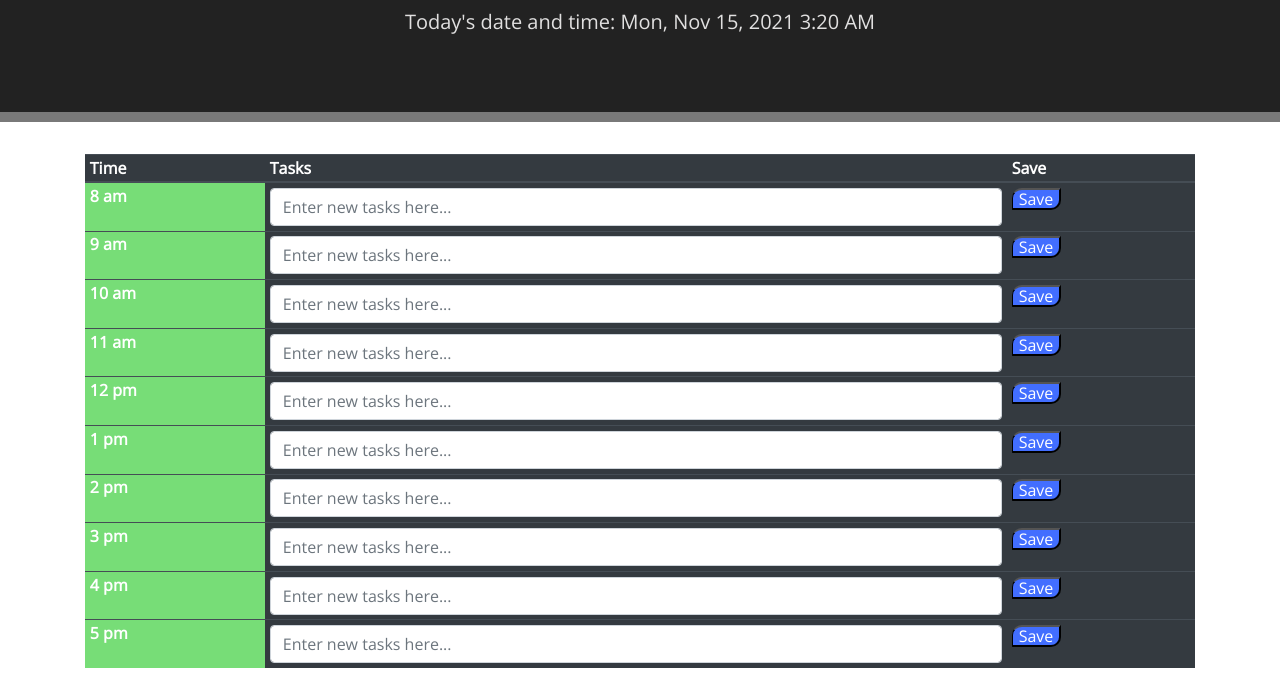
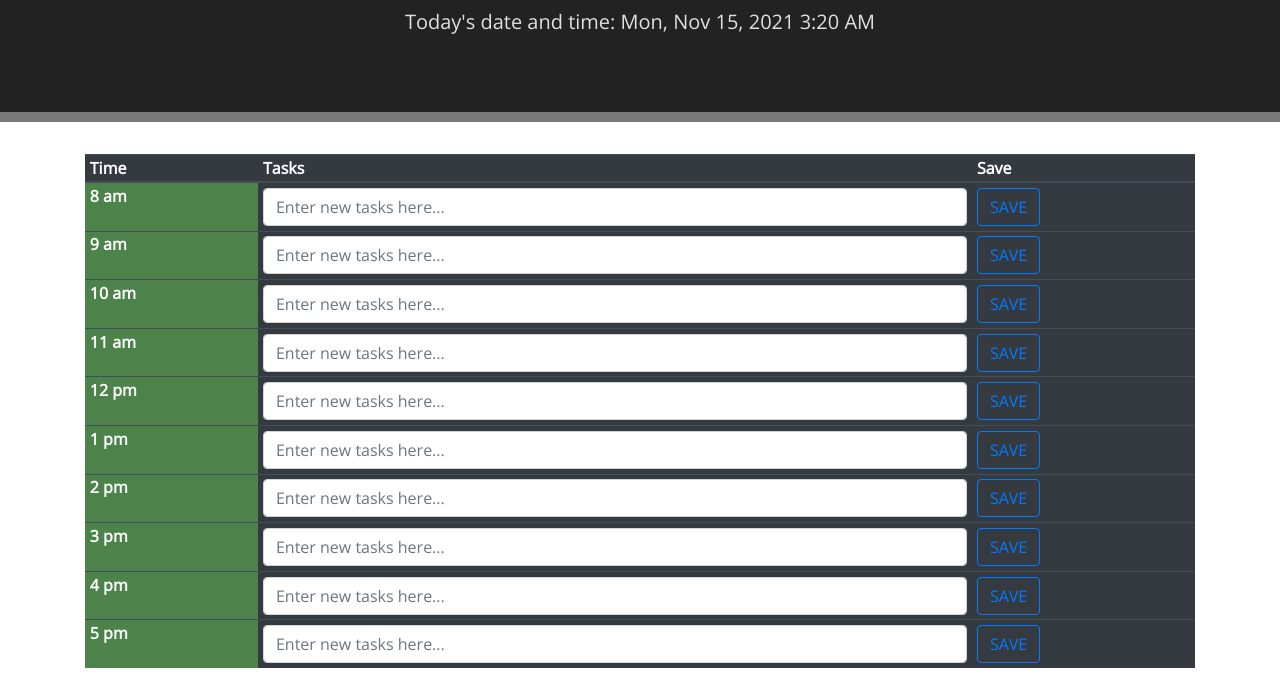
Before and after one commit to elliscj/hw5-dayplanner, a plain HTML site: page index2.html in a window 1280 px wide. Shown: the part 182-866 px from the top of the page. Drawn offline with nearby package versions, Linux system fonts and the light colour scheme.

Commit message:
updated styling and readme

```diff
--- a/assets/script.js
+++ b/assets/script.js
@@ -1,13 +1,11 @@
 var today = $("#currentDay");
 var currentHour = moment().hour();
 var colorChange = document.querySelectorAll(".color-change");
-// console.log(currentHour);
 
 console.log(colorChange);
 
 colorChange.forEach((colorChange) => {
   const hour = parseInt(colorChange.getAttribute("data-hour"));
-  console.log(hour);
   if (currentHour > hour) {
     colorChange.classList.add("past");
   } else if (currentHour === hour) {
@@ -15,20 +13,7 @@ colorChange.forEach((colorChange) => {
   } else if (currentHour < hour) {
     colorChange.classList.add("future");
   }
-  console.log(hour);
-
-  setInterval(function () {}, 60000);
 });
-
-// hour =
-
-// if (currentHour > hour) {
-//   textarea.classList.add("past");
-// } else if (currentHour === hour) {
-//   textarea.classList.add("present");
-// } else if (currentHour < hour) {
-//   textarea.classList.add("future");
-// }
 
 function updateTime() {
   var dateTime = moment().format("llll");
--- a/assets/style.css
+++ b/assets/style.css
@@ -43,17 +43,17 @@ textarea {
 }
 
 .past {
-  background-color: #d3d3d3;
+  background-color: #933535;
   color: white;
 }
 
 .present {
-  background-color: #ff6961;
+  background-color: #888888;
   color: white;
 }
 
 .future {
-  background-color: #77dd77;
+  background-color: #4b834b;
   color: white;
 }
 
@@ -61,7 +61,7 @@ textarea {
   border-left: 1px solid black;
   border-top-left-radius: 10px;
   border-bottom-right-radius: 10px;
-  background-color: #426eff;
+  background-color: #3550a5;
   color: white;
 }
 
--- a/index2.html
+++ b/index2.html
@@ -35,7 +35,6 @@
         <th scope="col">Time</th>
         <th scope="col" colspan="2">Tasks</th>
         <th scope="col">Save</th>
-
       </tr>
     </thead>
     <tbody>
@@ -52,7 +51,7 @@
         <!-- </div> -->
         </td>
         <td>
-        <button class="saveBtn" id="8amBtn">Save</button>
+          <button type="button" id="8amBtn" class="btn btn-outline-primary">SAVE</button>
         </td>
 
       </tr>
@@ -67,7 +66,7 @@
           </textarea>
         </td>
         <td>
-        <button class="saveBtn" id="9amBtn">Save</button>
+          <button type="button" id="9amBtn" class="btn btn-outline-primary">SAVE</button>
         </td>
 
       </tr>
@@ -82,7 +81,7 @@
           </textarea>
         </td>
         <td>
-        <button class="saveBtn" id="10amBtn">Save</button>
+          <button type="button" id="10amBtn" class="btn btn-outline-primary">SAVE</button>
         </td>
 
       </tr>
@@ -98,7 +97,7 @@
         </textarea>
       </td>
       <td>
-        <button class="saveBtn" id="11amBtn">Save</button>
+        <button type="button" id="11amBtn" class="btn btn-outline-primary">SAVE</button>
       </td>
 
     </tr>
@@ -114,7 +113,7 @@
         </textarea>
       </td>
       <td>
-        <button class="saveBtn" id="12pmBtn">Save</button>
+        <button type="button" id="12pmBtn" class="btn btn-outline-primary">SAVE</button>
       </td>
 
     </tr>
@@ -129,7 +128,7 @@
         </textarea>
       </td>
       <td>
-        <button class="saveBtn" id="1pmBtn">Save</button>
+        <button type="button" id="1pmBtn" class="btn btn-outline-primary">SAVE</button>
       </td>
 
     </tr>
@@ -144,7 +143,7 @@
         </textarea>
       </td>
       <td>
-        <button class="saveBtn" id="2pmBtn">Save</button>
+        <button type="button" id="2pmBtn" class="btn btn-outline-primary">SAVE</button>
       </td>
 
     </tr>
@@ -159,7 +158,7 @@
         </textarea>
       </td>
       <td>
-        <button class="saveBtn" id="3pmBtn">Save</button>
+        <button type="button" id="3pmBtn" class="btn btn-outline-primary">SAVE</button>
       </td>
 
     </tr>
@@ -174,7 +173,7 @@
         </textarea>
       </td>
       <td>
-        <button class="saveBtn" id="4pmBtn">Save</button>
+        <button type="button" id="4pmBtn" class="btn btn-outline-primary">SAVE</button>
       </td>
     </tr>
     <tr>
@@ -188,7 +187,7 @@
         </textarea>
       </td>
       <td>
-        <button class="saveBtn" id="5pmBtn">Save</button>
+        <button type="button" id="5pmBtn" class="btn btn-outline-primary">SAVE</button>
       </td>
 
     </tr>
```
Also changed, not shown: images/day-planner-screenshot.png (added), 1 other file. Lines whose indentation alone changed are shown as unchanged.
